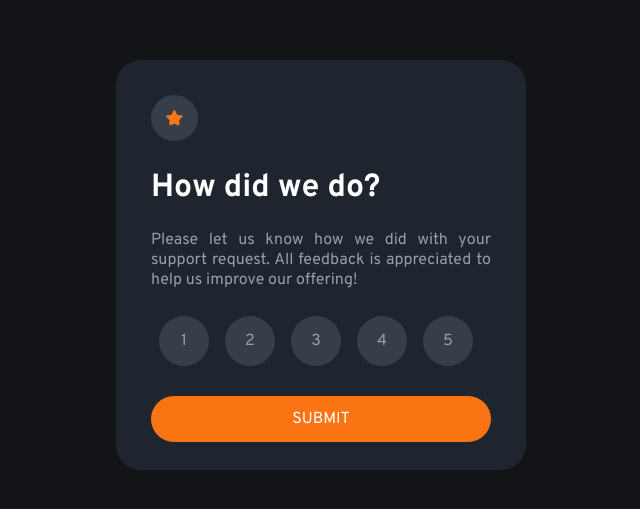
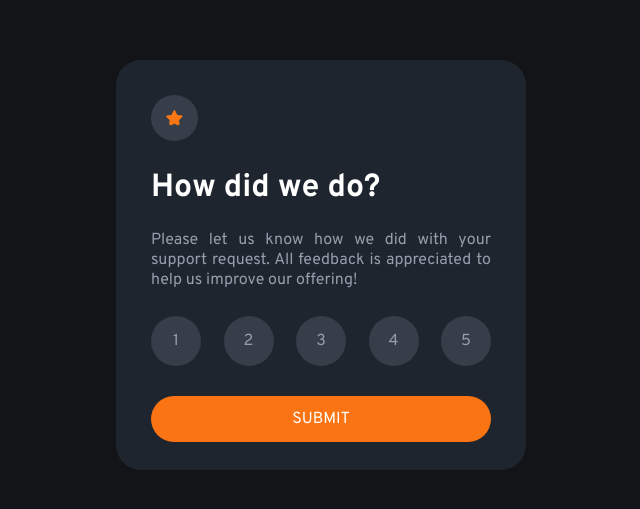
Before and after one commit to tanjamiloshoska-metergram/interactive-rating-component, a React (Create React App) app: page / in a window 1280 px wide. Shown: the part 135-644 px from the top of the page, without its empty margins (319-959 px from the left). Built offline with nearby package versions, Linux system fonts and the light colour scheme.

Commit message:
Fixing style in rating buttons

```diff
--- a/src/components/RatingButton/RatingButton.module.css
+++ b/src/components/RatingButton/RatingButton.module.css
@@ -4,9 +4,6 @@
   padding: 15px;
   border-radius: 50%;
   width: 50px;
-  margin-right: 8px;
-  margin-left: 8px;
-  margin-bottom: 30px;
   font-family: "Overpass", sans-serif;
   font-size: medium;
   color: hsl(217, 12%, 63%);
--- a/src/components/RatingComponent/RatingComponent.jsx
+++ b/src/components/RatingComponent/RatingComponent.jsx
@@ -27,7 +27,7 @@ const RatingComponent = ({
         <img className={styles.starLogo} src={starLogo} alt="Star logo" />
         <h1>{header}</h1>
         <p>{description}</p>
-        <div>{ratingButtons}</div>
+        <div className={styles.ratingButtonRow}>{ratingButtons}</div>
         <FormSubmitButton
           onClick={onSubmitClick}
           isDisabled={!selectedRating}
--- a/src/components/RatingComponent/RatingComponent.module.css
+++ b/src/components/RatingComponent/RatingComponent.module.css
@@ -13,3 +13,9 @@
   padding: 15px;
   border-radius: 50%;
 }
+
+.ratingButtonRow {
+  display: flex;
+  justify-content: space-between;
+  padding-bottom: 30px;
+}
```
